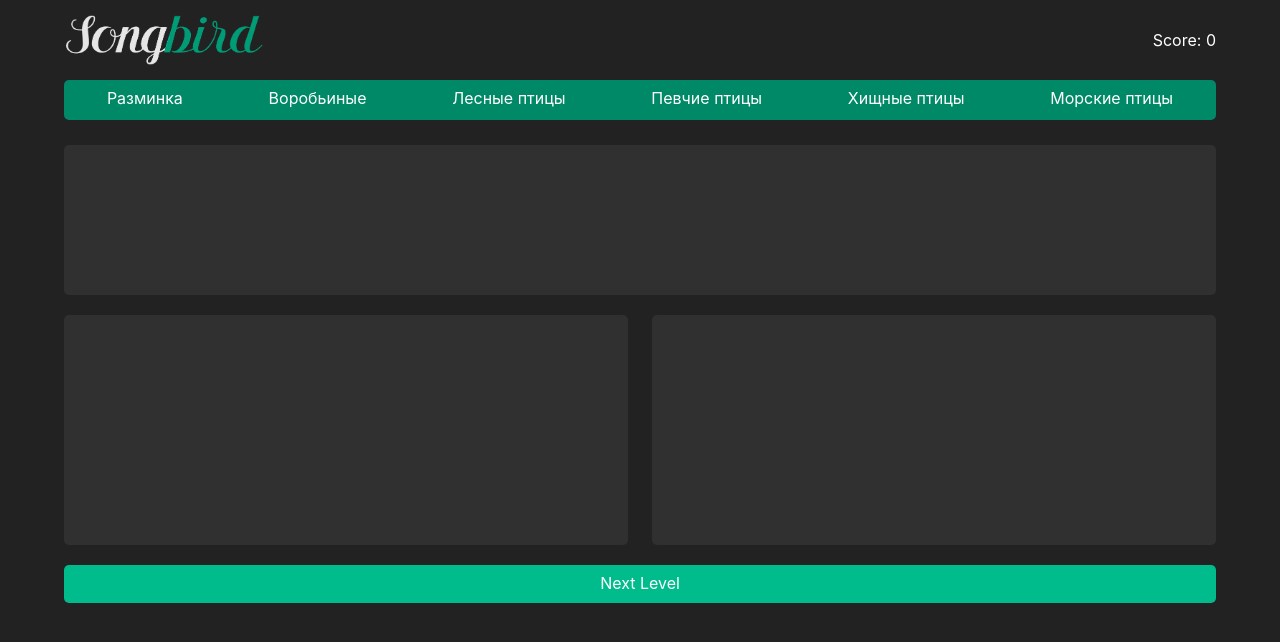
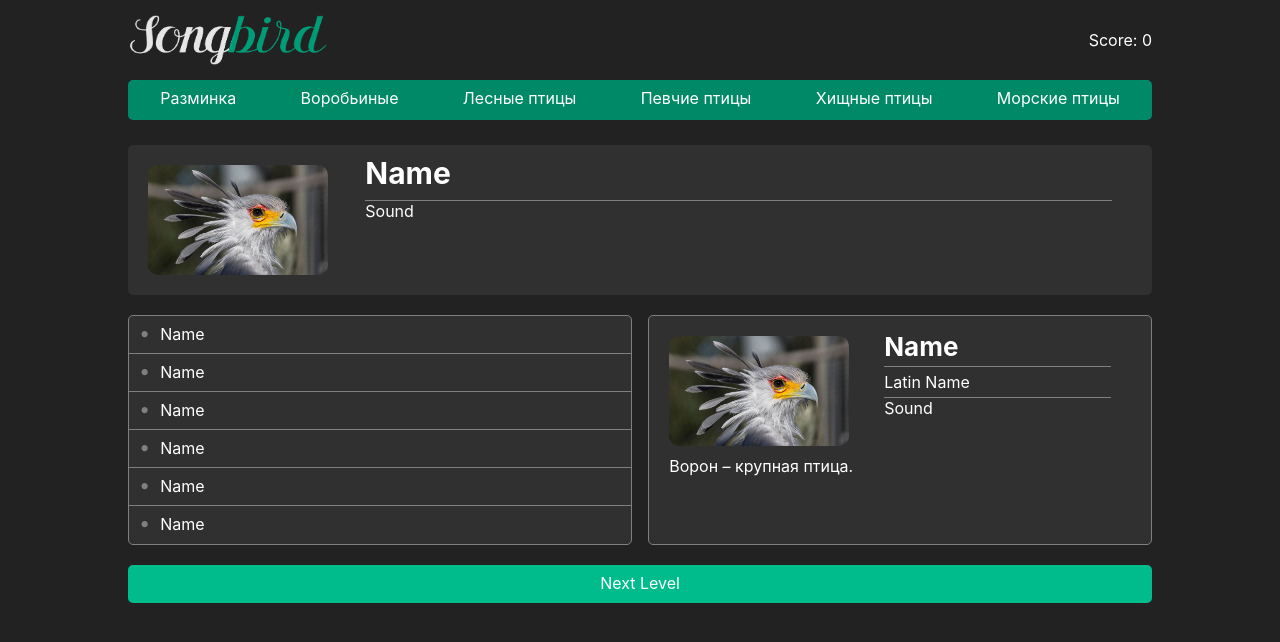
Before and after one commit to 48lika48/songbird, a React (Create React App) app: page / in a window 1280 px wide. Shown: the top 642 px of the page. Built offline with nearby package versions, Linux system fonts and the light colour scheme.

Commit message:
feat: add static information

```diff
--- a/src/components/Answer/Answer.css
+++ b/src/components/Answer/Answer.css
@@ -2,19 +2,86 @@
     display: flex;
     justify-content: space-between;
     height: 230px;
-    margin: 20px 5% 10px 5%;
+    margin: 20px 10% 10px 10%;
 }
 
 .choice {
     width: 49%;
     background-color:  #303030;
-    border: none;
+    border: 1px solid #808080;
     border-radius: 5px;
+}
+
+.example {
+    height: 27px;
+    font-size: 16px;
+    padding: 5px 10px;
+}
+
+.example:not(:first-child) {
+    border-top-width: 1px;
+    border-top-style: solid;
+    border-top-color: #808080;
+}
+
+.dots {
+    font-size: 20px;
+    color: #808080;
+    margin-right: 10px;
 }
 
 .information {
     width: 49%;
     background-color:  #303030;
-    border: none;
+    border: 1px solid grey;
     border-radius: 5px;
 }
+
+.information-wrapper {
+    display: flex;
+}
+
+.answer-picture {
+    width: 200px;
+    height: 110px;
+    padding: 20px 20px 10px 20px;
+}
+
+.answer-bird {
+    width: 180px;
+    height: 110px;
+    border: none;
+    border-radius: 10px;
+}
+
+.answer-voice {
+    width: 80%;
+    padding: 10px 40px 0 15px;
+}
+
+.answer-name {
+    height: 30px;
+    font-size: 26px;
+    font-weight: bold;
+    border-bottom-width: 1px;
+    border-bottom-style: solid;
+    border-bottom-color: #808080;
+    padding: 5px 0;
+}
+
+.latin-name {
+    height: 20px;
+    font-size: 16px;
+    border-bottom-width: 1px;
+    border-bottom-style: solid;
+    border-bottom-color: #808080;
+    padding: 5px 0;
+}
+
+.answer-sound {
+    height: 50px;
+}
+
+.answer-about {
+    padding: 0 20px;
+}
--- a/src/components/Answer/Answer.js
+++ b/src/components/Answer/Answer.js
@@ -1,13 +1,32 @@
 import React from 'react';
 import './Answer.css';
-// import logo from '../assets/logo.svg';
+import bird from '../../assets/bird.jpg';
 
 class Answer extends React.Component {
   render() {
     return (
       <div className='answer'>
-        <div className='choice'></div>
-        <div className='information'></div>
+        <div className='choice'>
+          <div className='example'><span className='dots'>•</span>Name</div>
+          <div className='example'><span className='dots'>•</span>Name</div>
+          <div className='example'><span className='dots'>•</span>Name</div>
+          <div className='example'><span className='dots'>•</span>Name</div>
+          <div className='example'><span className='dots'>•</span>Name</div>
+          <div className='example'><span className='dots'>•</span>Name</div>
+        </div>
+        <div className='information'>
+          <div className='information-wrapper'>
+            <div className='answer-picture'>
+              <img className='answer-bird' src={bird} alt='bird'/>
+            </div>
+            <div className='answer-voice'>
+              <div className='answer-name'>Name</div>
+              <div className='latin-name'>Latin Name</div>
+              <div className='answer-sound'>Sound</div>
+            </div>
+          </div>
+          <div className='answer-about'>Ворон – крупная птица.</div>
+        </div>
       </div>
     );
   }
--- a/src/components/Footer/Footer.css
+++ b/src/components/Footer/Footer.css
@@ -1,6 +1,6 @@
 .footer {
     height: 50px;
-    padding: 10px 5%;
+    padding: 10px 10%;
 }
 
 .footer div {
--- a/src/components/Header/Header.css
+++ b/src/components/Header/Header.css
@@ -1,6 +1,6 @@
 .header {
     height: 120px;
-    padding: 15px 5% 0 5%;
+    padding: 15px 10% 0 10%;
 }
 
 .logo-score {
--- a/src/components/Question/Question.css
+++ b/src/components/Question/Question.css
@@ -1,7 +1,40 @@
 .question {
+    display: flex;
     height: 150px;
-    margin: 10px 5%;
+    margin: 10px 10%;
     background-color:  #303030;
     border: none;
     border-radius: 5px;
 }
+
+.question-picture {
+    width: 200px;
+    height: 110px;
+    padding: 20px;
+}
+
+.question-bird {
+    width: 180px;
+    height: 110px;
+    border: none;
+    border-radius: 10px;
+}
+
+.question-voice {
+    width: 80%;
+    padding: 10px 40px 20px 15px;
+}
+
+.question-name {
+    height: 40px;
+    font-size: 30px;
+    font-weight: bold;
+    border-bottom-width: 1px;
+    border-bottom-style: solid;
+    border-bottom-color: #808080;
+    padding-bottom: 5px;
+}
+
+.question-sound {
+    height: 65px;
+}
--- a/src/components/Question/Question.js
+++ b/src/components/Question/Question.js
@@ -1,12 +1,18 @@
 import React from 'react';
 import './Question.css';
-// import logo from '../assets/logo.svg';
+import bird from '../../assets/bird.jpg';
 
 class Question extends React.Component {
   render() {
     return (
       <div className='question'>
-
+        <div className='question-picture'>
+          <img className='question-bird' src={bird} alt='bird'/>
+        </div>
+        <div className='question-voice'>
+          <div className='question-name'>Name</div>
+          <div className='question-sound'>Sound</div>
+        </div>
       </div>
     );
   }
```
Also changed, not shown: src/assets/bird.jpg (added).
